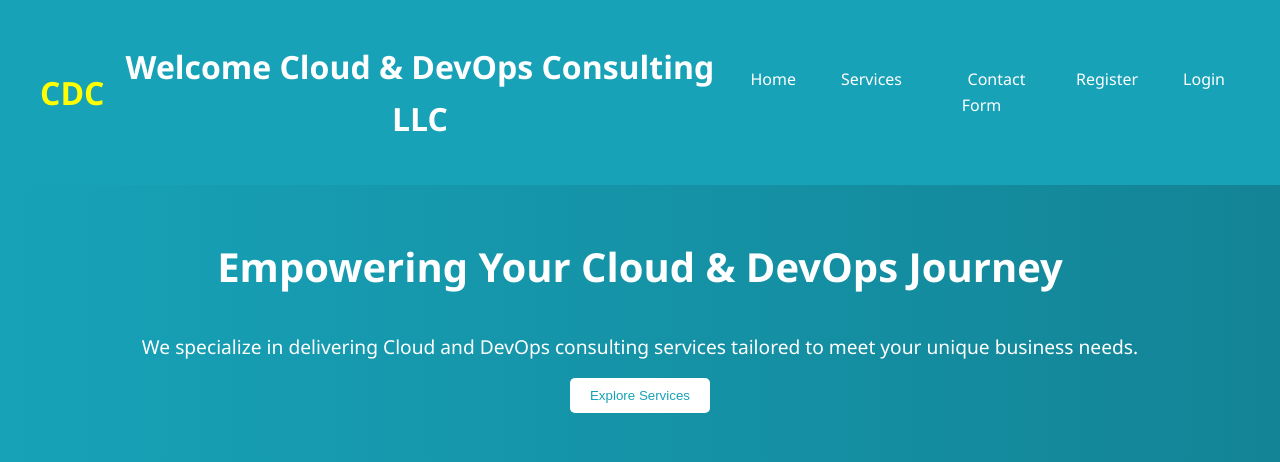
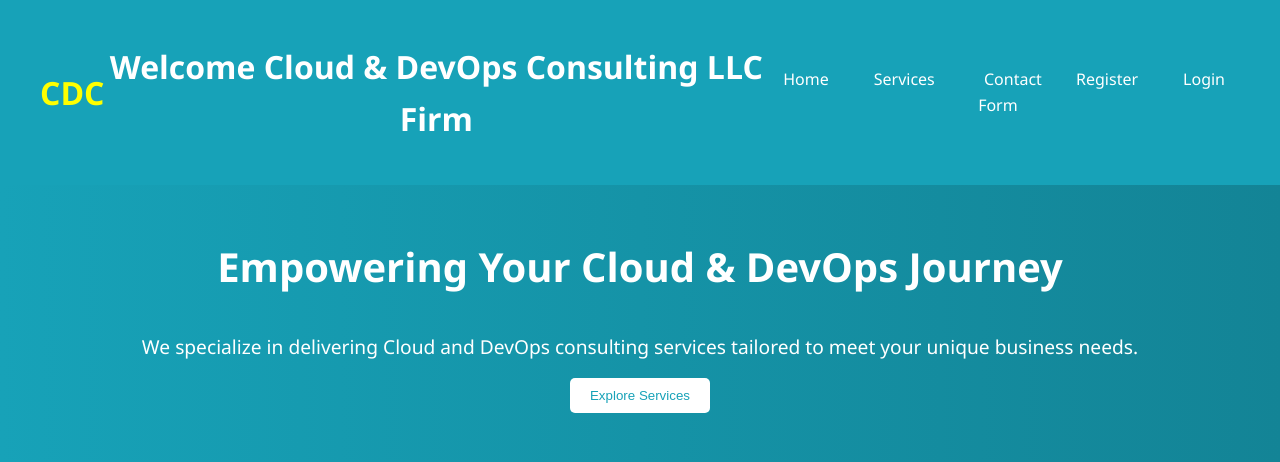
Before and after one commit to Betrand1999/project-root, a Flask app: page / in a window 1280 px wide. Shown: the top 462 px of the page. Run offline with Flask 3, Linux system fonts and the light colour scheme.

```diff
--- a/setup.py
+++ b/setup.py
@@ -2,7 +2,7 @@ from setuptools import setup, find_packages
 
 setup(
     name='my-cloud-devops-consulting',
-    version='0.1.16',
+    version='0.1.17',
     author='Betrand Mutagha',
     author_email='mmutagha@gmail.com',
     description='This is my consulting website for Cloud & DevOps services.',
--- a/templates/index.html
+++ b/templates/index.html
@@ -47,7 +47,7 @@
     <header>
       <div class="header-container">
         <div class="logo">CDC</div>
-        <h1>Welcome Cloud & DevOps Consulting LLC</h1>
+        <h1>Welcome Cloud & DevOps Consulting LLC Firm</h1>
         <nav aria-label="Main Navigation">
           <ul>
             <li><a href="{{ url_for('home') }}">Home</a></li>
```
